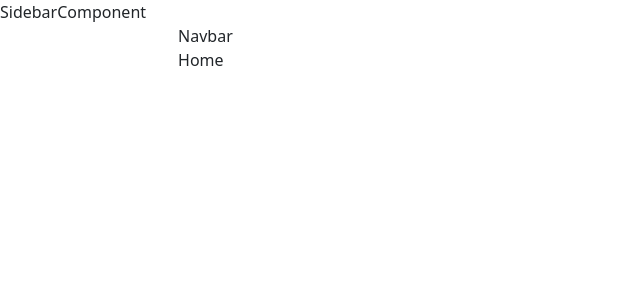
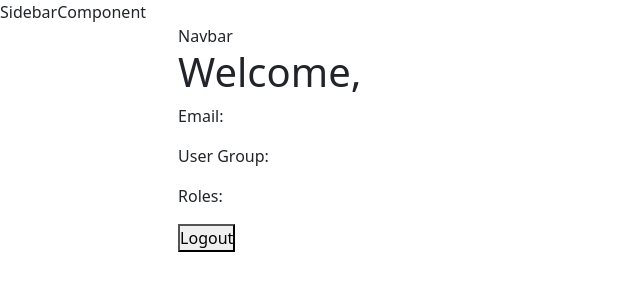
Before and after one commit to Ahmed-Serag19/project-management-system, a React (Vite) app: page /dashboard/home in a window 1280 px wide. Shown: the top 300 px of the page, without its empty margins (0-640 px from the left). Built offline with nearby package versions, Linux system fonts and the light colour scheme.

Commit message:
added context and tested it

```diff
--- /dev/null
+++ b/src/context/AuthContext.tsx
@@ -0,0 +1,64 @@
+import { createContext, useState, useEffect, ReactNode } from 'react';
+import { jwtDecode } from 'jwt-decode';
+
+export interface AuthContextType {
+  token: string | null;
+  user: DecodedToken | null;
+  saveToken: (token: string) => void;
+  clearToken: () => void;
+}
+
+interface DecodedToken {
+  userId: number;
+  roles: string[];
+  userName: string;
+  userEmail: string;
+  userGroup: string;
+  iat: number;
+  exp: number;
+}
+
+// Create the context
+export const AuthContext = createContext<AuthContextType | undefined>(
+  undefined
+);
+
+const AuthContextProvider = ({
+  children,
+}: {
+  children: ReactNode;
+}) => {
+  const [token, setToken] = useState<string | null>(null);
+  const [user, setUser] = useState<DecodedToken | null>(null);
+
+  // Function to save the token and decode it
+  const saveToken = (token: string) => {
+    setToken(token);
+    localStorage.setItem('token', token);
+    const decodedUser = jwtDecode<DecodedToken>(token);
+    setUser(decodedUser);
+  };
+
+  const clearToken = () => {
+    setToken(null);
+    setUser(null);
+    localStorage.removeItem('token');
+  };
+
+  useEffect(() => {
+    const storedToken = localStorage.getItem('token');
+    if (storedToken) {
+      saveToken(storedToken);
+    }
+  }, []);
+
+  return (
+    <AuthContext.Provider
+      value={{ token, user, saveToken, clearToken }}
+    >
+      {children}
+    </AuthContext.Provider>
+  );
+};
+
+export default AuthContextProvider;
--- a/src/main.tsx
+++ b/src/main.tsx
@@ -5,11 +5,13 @@ import './index.css';
 import 'bootstrap/dist/css/bootstrap.min.css';
 import { ToastContainer } from 'react-toastify';
 import 'react-toastify/dist/ReactToastify.css';
+import AuthContextProvider from './context/AuthContext.tsx'; // Adjust the path as needed
+
 createRoot(document.getElementById('root')!).render(
   <StrictMode>
-
-    <App />
-    <ToastContainer />
-
+    <AuthContextProvider>
+      <App />
+      <ToastContainer />
+    </AuthContextProvider>
   </StrictMode>
 );
--- a/src/modules/Auth/components/Login/Login.tsx
+++ b/src/modules/Auth/components/Login/Login.tsx
@@ -1,4 +1,4 @@
-import React, { useState } from 'react';
+import React, { useState, useContext } from 'react';
 import { useForm } from 'react-hook-form';
 import { Form, InputGroup } from 'react-bootstrap';
 import { FaEye, FaEyeSlash } from 'react-icons/fa';
@@ -13,6 +13,10 @@ import {
   EmailValidation,
   PasswordValidation,
 } from '../../../../constants/Validations';
+import {
+  AuthContext,
+  AuthContextType,
+} from '../../../../context/AuthContext';
 
 type LoginFormInputs = {
   email: string;
@@ -21,6 +25,10 @@ type LoginFormInputs = {
 
 const LoginForm: React.FC = () => {
   const navigate = useNavigate();
+  const authContext = useContext(AuthContext);
+
+  const { saveToken } = authContext as AuthContextType;
+
   const {
     register,
     handleSubmit,
@@ -46,7 +54,7 @@ const LoginForm: React.FC = () => {
         draggable: true,
         progress: undefined,
       });
-
+      saveToken(response.data.token);
       localStorage.setItem('token', response.data.token);
 
       navigate('/dashboard');
--- a/src/modules/Home/components/Home/Home.tsx
+++ b/src/modules/Home/components/Home/Home.tsx
@@ -1,5 +1,26 @@
+import {
+  AuthContext,
+  AuthContextType,
+} from '../../../../context/AuthContext';
+import { useContext } from 'react';
+
 const Home = () => {
-  return <div>Home</div>;
+  const authContext = useContext(AuthContext);
+  if (!authContext) {
+    return <div>Error: AuthContext is not available.</div>;
+  }
+  const { user, clearToken } = authContext as AuthContextType; //+
+
+  console.log(user, clearToken);
+  return (
+    <div>
+      <h1>Welcome, {user?.userName}</h1>
+      <p>Email: {user?.userEmail}</p>
+      <p>User Group: {user?.userGroup}</p>
+      <p>Roles: {user?.roles.join(', ')}</p>
+      <button onClick={() => clearToken()}>Logout</button>
+    </div>
+  );
 };
 
 export default Home;
```
